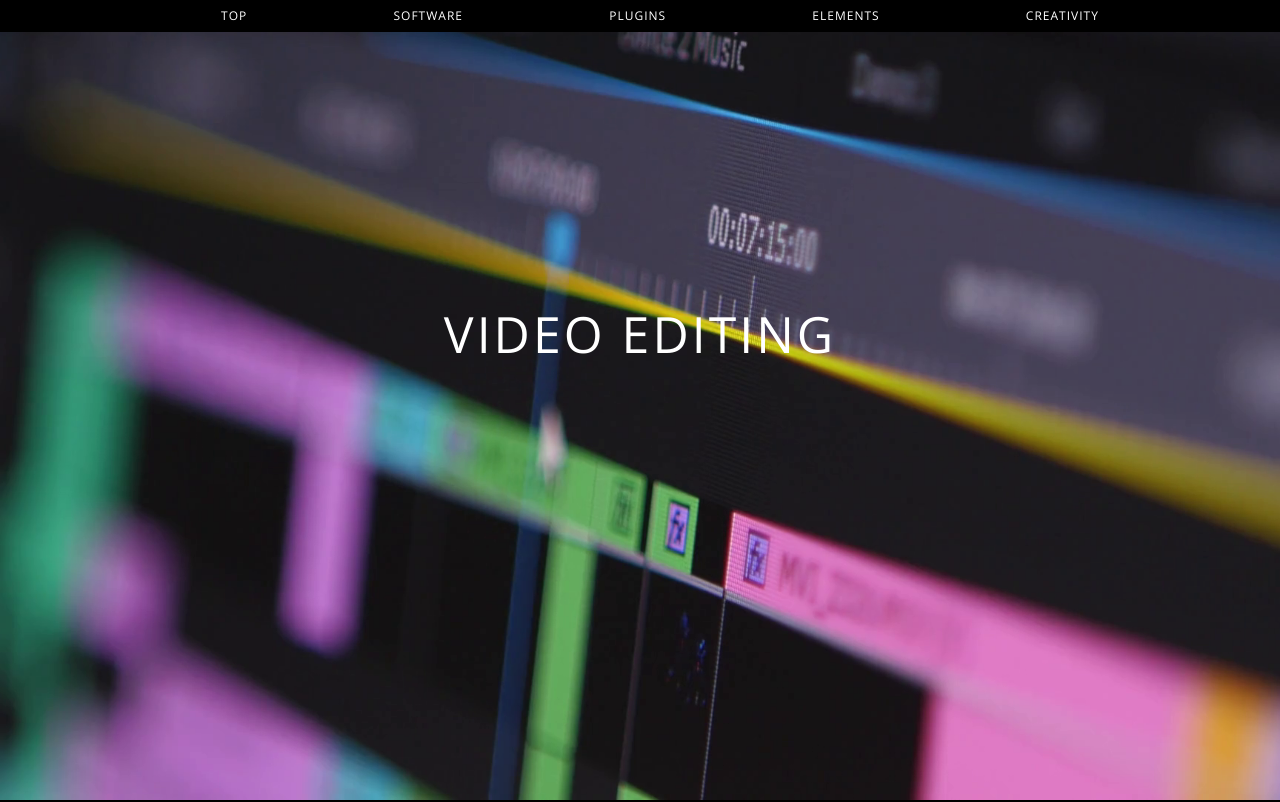
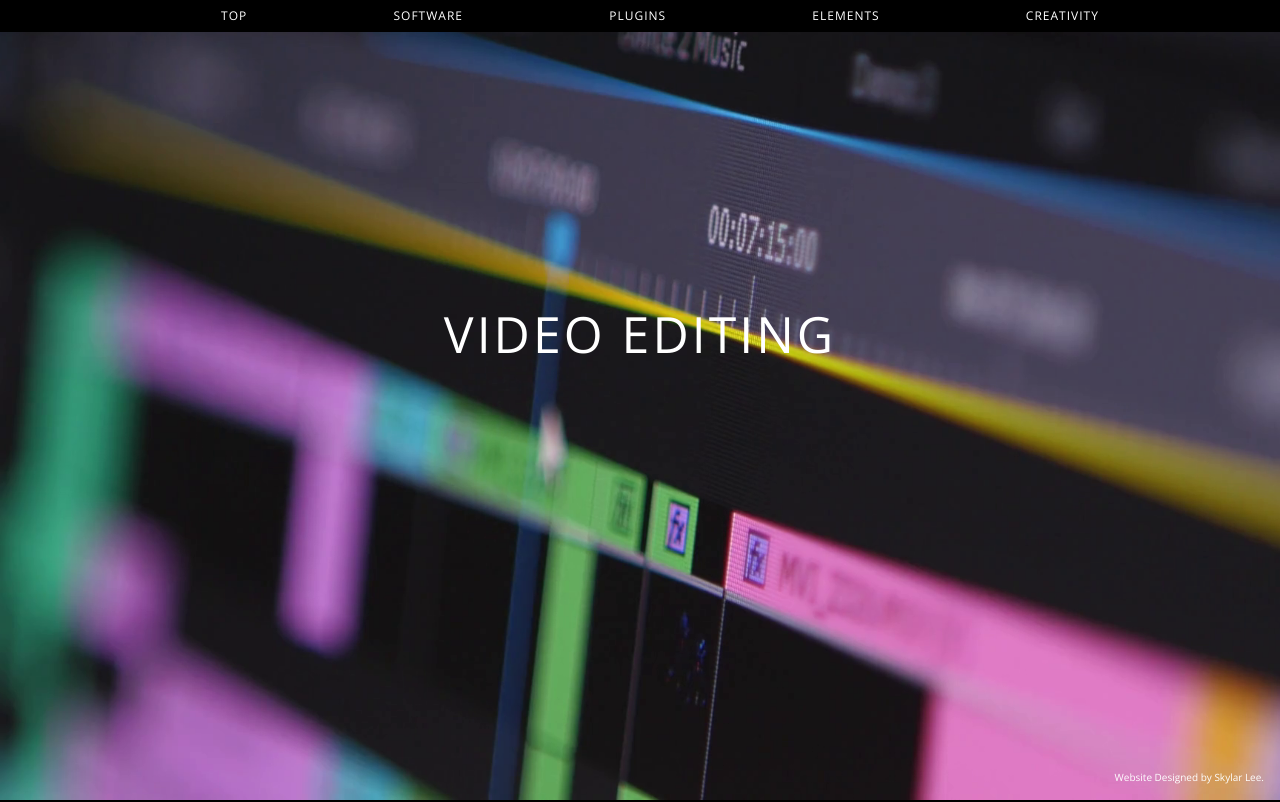
Before and after one commit to slee034/editing, a plain HTML site: page index.html in a window 1280 px wide. Shown: the top 802 px of the page. Drawn offline with nearby package versions, Linux system fonts and the light colour scheme.

Commit message:
Add files via upload

```diff
--- a/index.html
+++ b/index.html
@@ -23,6 +23,9 @@
     <div class="p1" id="p1">
         <div class="h1">
             Video Editing
+        </div>
+        <div class="cr5">
+            Website Designed by <a href="https://www.linkedin.com/in/slee03490/">Skylar Lee</a>.
         </div>
     </div>
     <script src="script.js"></script>
```
